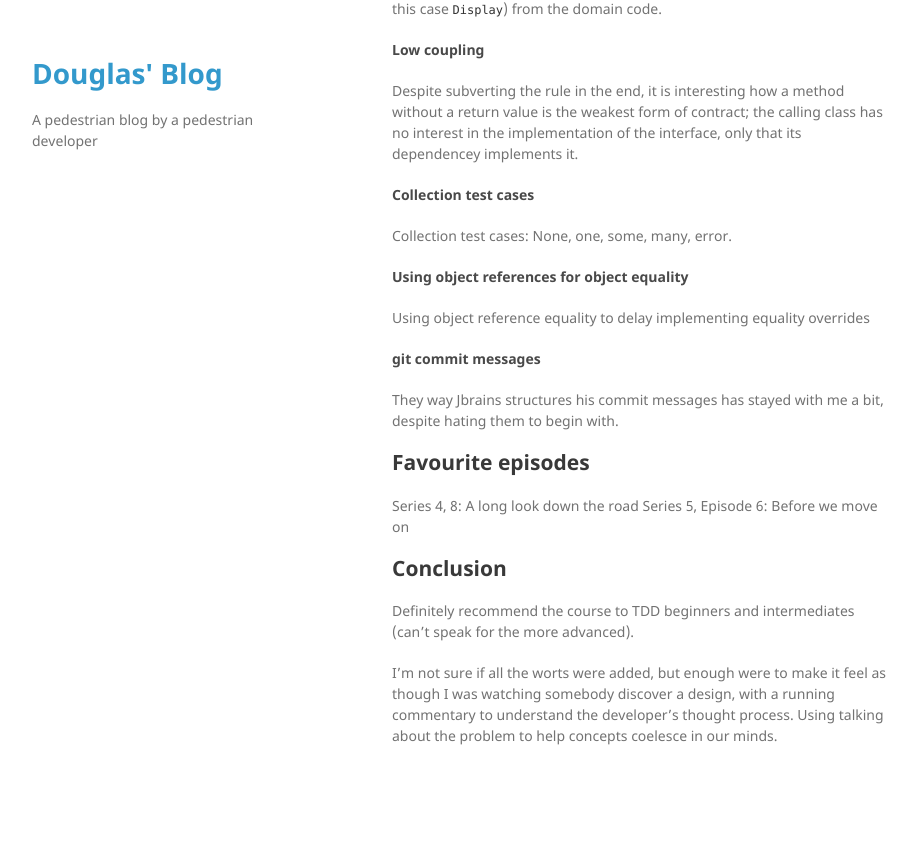
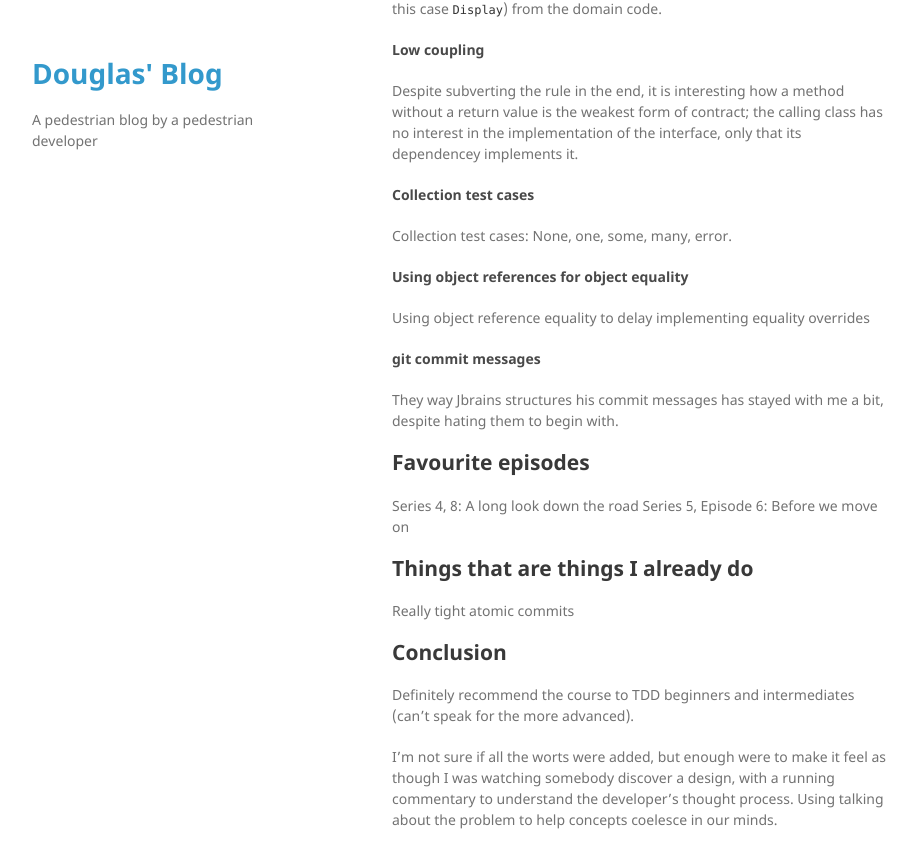
Before and after one commit to douglaswaugh/douglaswaugh.github.io, a Jekyll site: the page built from _posts/2017-03-08-first-post.md, in a window 1280 px wide and 900 px high, scrolled down 1648 px. Shown: the top 868 px of the window, without its empty margins (178-1095 px from the left). Built offline with Jekyll 4.4.1, drawn with Linux system fonts in a browser that asks for light colours; before the commit the page ends 2464 px from its top, so only the background shows below that.

Commit message:
Jbrains' World's best intro to TDD: Add thing I already do

```diff
--- a/_posts/2017-03-08-first-post.md
+++ b/_posts/2017-03-08-first-post.md
@@ -66,6 +66,10 @@ Favourite episodes
 Series 4, 8: A long look down the road
 Series 5, Episode 6: Before we move on
 
+Things that are things I already do
+---
+
+Really tight atomic commits
 
 Conclusion
 ---
```
